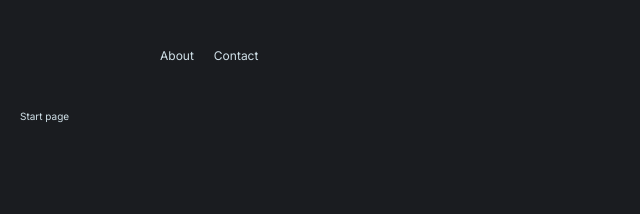
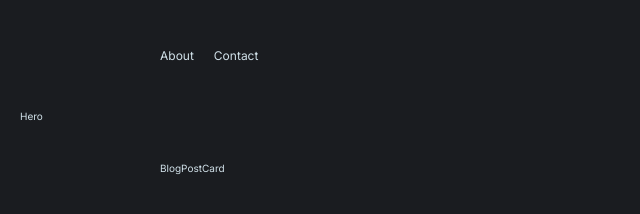
Before and after one commit to FatTonyy/Me-Blog, a Gatsby site: page / in a window 1280 px wide. Shown: the full height of the page, 0-640 px from the left. Built offline with nearby package versions, Linux system fonts and the light colour scheme; Gatsby itself is replaced by a stand-in of ours.

Commit message:
Imported-the-newly-created-component-to-index :octocat:

```diff
--- a/src/pages/index.js
+++ b/src/pages/index.js
@@ -1,10 +1,24 @@
 import React from "react";
+
+// styles
+import "../styles/layout.scss";
 
 // components
 import Layout from "components/Layouts/Layout";
-import "../styles/layout.scss";
 import SEO from "components/SEO/seo";
+import Hero from "../components/Hero/Hero";
+import BlogPostCard from "../components/BlogPostCard/BlogPostCard";
 
-const IndexPage = () => <Layout>Start page</Layout>;
+const IndexPage = () => {
+	return (
+		<Layout>
+			<SEO title="Home" />
+			<Hero />
+			<main>
+				<BlogPostCard />
+			</main>
+		</Layout>
+	);
+};
 
 export default IndexPage;
```
